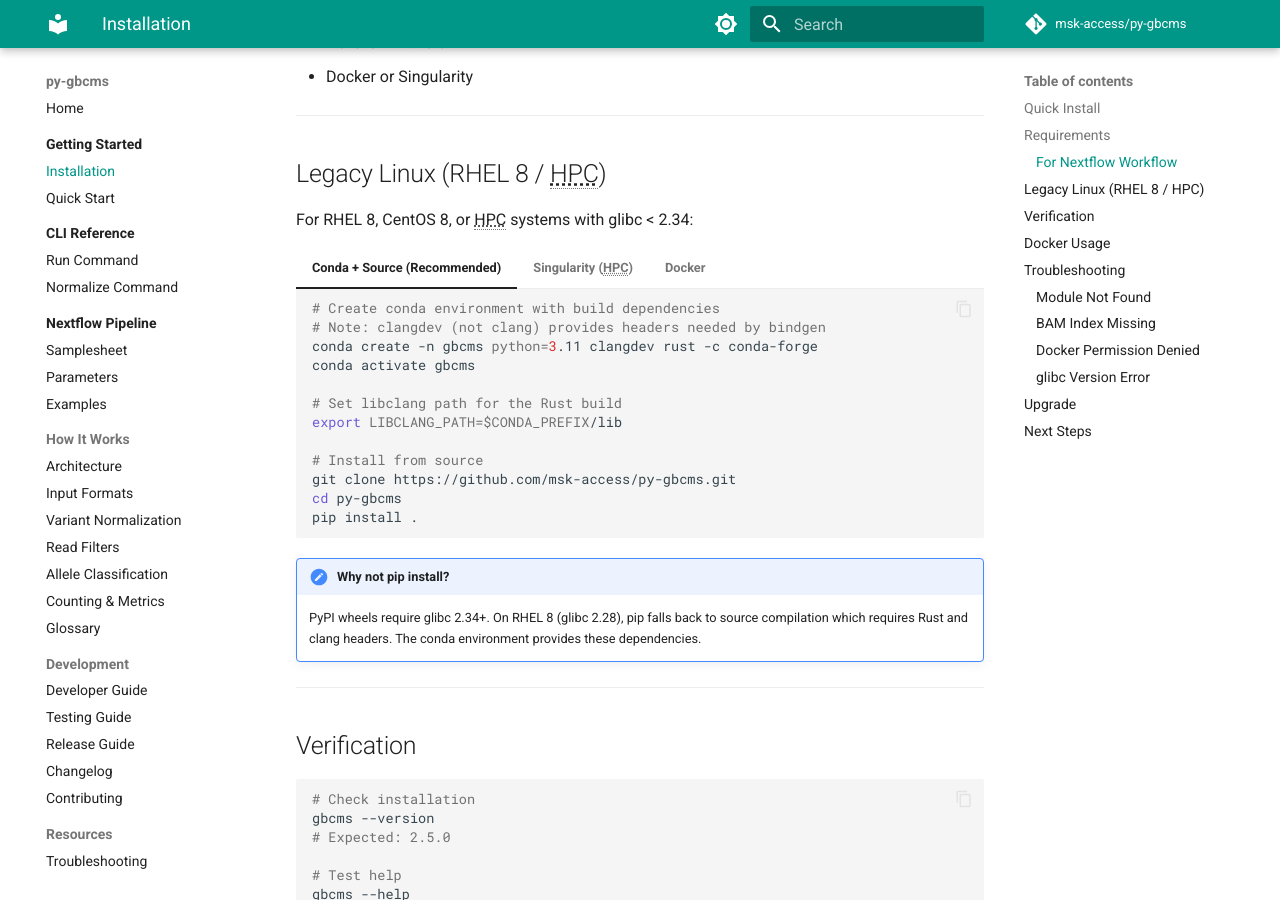
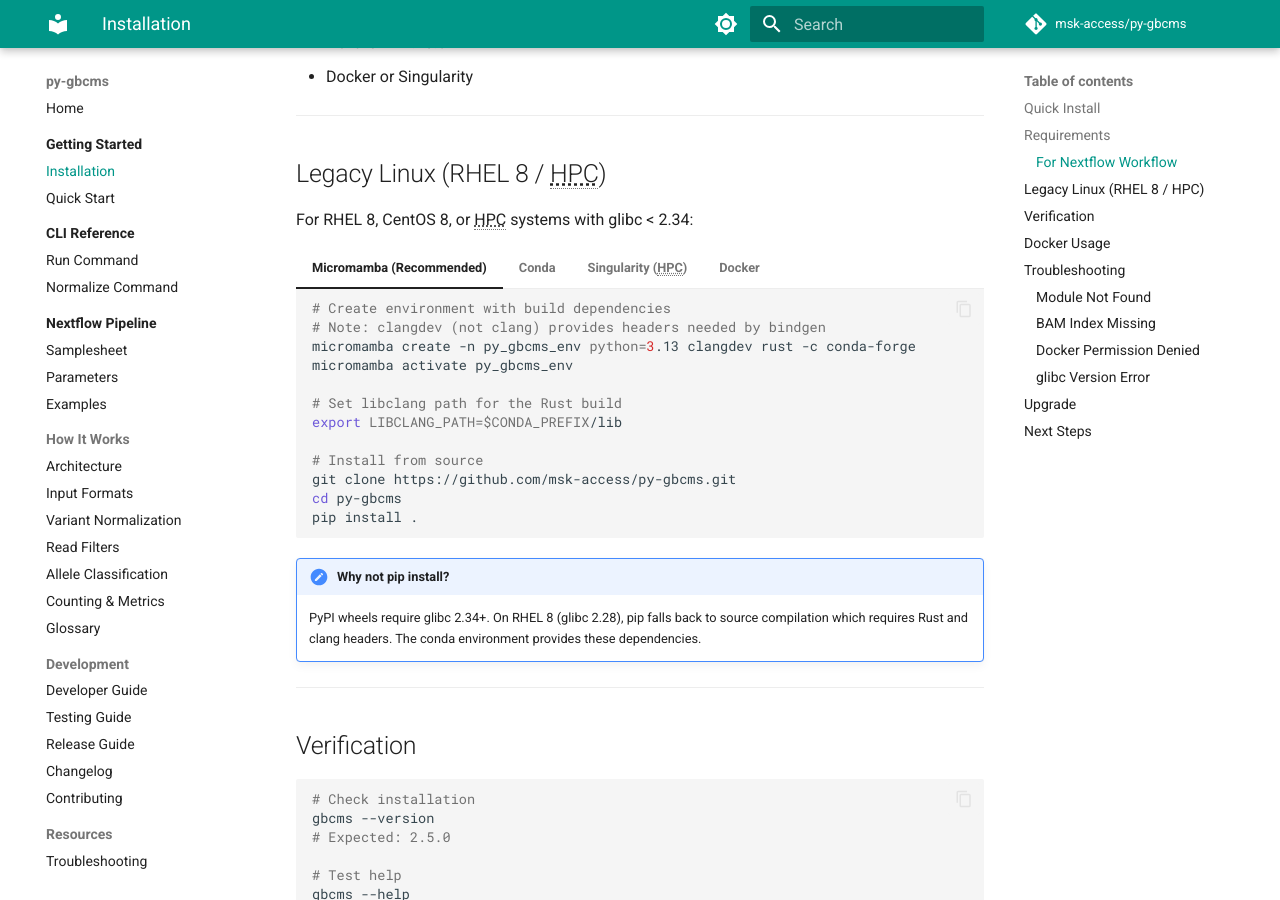
Before and after one commit to msk-access/py-gbcms, an MkDocs documentation site: the page built from docs/getting-started/installation.md, in a window 1280 px wide and 900 px high, scrolled down 857 px. Built offline with MkDocs 1.6.1 and Material for MkDocs 9.7.7, drawn with Linux system fonts in a browser that asks for light colours; comment, search, counter and statistics services are not loaded; the version menu is left out.

Commit message:
docs: add micromamba HPC install instructions, bump Python to 3.13

````diff
--- a/docs/getting-started/installation.md
+++ b/docs/getting-started/installation.md
@@ -46,17 +46,28 @@
 
 For RHEL 8, CentOS 8, or HPC systems with glibc < 2.34:
 
-=== "Conda + Source (Recommended)"
+=== "Micromamba (Recommended)"
     ```bash
-    # Create conda environment with build dependencies
+    # Create environment with build dependencies
     # Note: clangdev (not clang) provides headers needed by bindgen
-    conda create -n gbcms python=3.11 clangdev rust -c conda-forge
-    conda activate gbcms
+    micromamba create -n py_gbcms_env python=3.13 clangdev rust -c conda-forge
+    micromamba activate py_gbcms_env
 
     # Set libclang path for the Rust build
     export LIBCLANG_PATH=$CONDA_PREFIX/lib
 
     # Install from source
+    git clone https://github.com/msk-access/py-gbcms.git
+    cd py-gbcms
+    pip install .
+    ```
+
+=== "Conda"
+    ```bash
+    conda create -n py_gbcms_env python=3.13 clangdev rust -c conda-forge
+    conda activate py_gbcms_env
+    export LIBCLANG_PATH=$CONDA_PREFIX/lib
+
     git clone https://github.com/msk-access/py-gbcms.git
     cd py-gbcms
     pip install .
````
